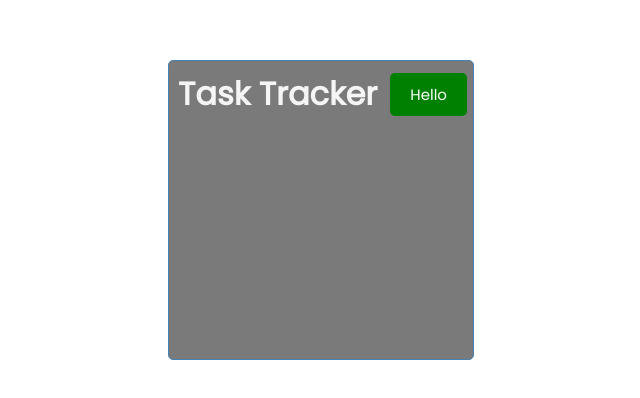
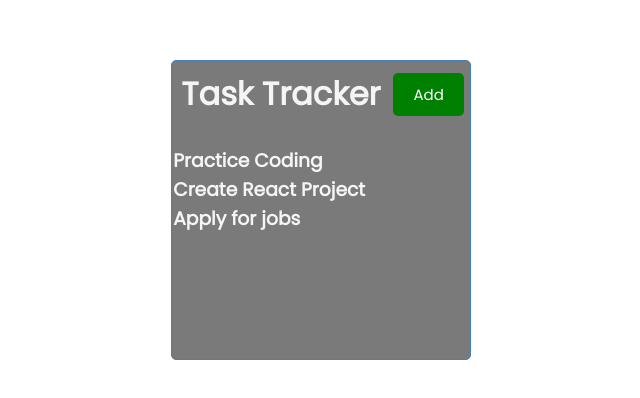
Before and after one commit to traviscult/task-tracker, a React (Create React App) app: page / in a window 1280 px wide. Shown: the part 190-588 px from the top of the page, without its empty margins (319-959 px from the left). Built offline with nearby package versions, Linux system fonts and the light colour scheme.

Commit message:
created tasks component

```diff
--- a/src/App.js
+++ b/src/App.js
@@ -1,10 +1,32 @@
-import React from "react";
+import React, { useState } from "react";
 import { Header } from "./components/Header";
+import { Tasks } from "./components/Tasks";
 
 function App() {
+  const [tasks, setTasks] = useState([
+    {
+      id: 1,
+      text: "Practice Coding",
+      day: "October 16th at 12:00PM",
+      reminder: true,
+    },
+    {
+      id: 2,
+      text: "Create React Project",
+      day: "October 17th at 7:00AM",
+      reminder: false,
+    },
+    {
+      id: 3,
+      text: "Apply for jobs",
+      day: "October 18th at 2:00PM",
+      reminder: true,
+    },
+  ]);
   return (
     <div className="container">
       <Header />
+      <Tasks tasks={tasks} />
     </div>
   );
 }
--- a/src/components/Button.js
+++ b/src/components/Button.js
@@ -1,9 +1,24 @@
 import React from "react";
+import PropTypes from "prop-types";
 
-export const Button = ({ color, text }) => {
+export const Button = ({ color, text, onClick }) => {
   return (
-    <button style={{ backgroundColor: color }} className="btn">
+    <button
+      style={{ backgroundColor: color }}
+      className="btn"
+      onClick={onClick}
+    >
       {text}
     </button>
   );
 };
+
+Button.defaultProps = {
+  color: "sttelblue",
+};
+
+Button.propTypes = {
+  text: PropTypes.string,
+  color: PropTypes.string,
+  onClick: PropTypes.func,
+};
--- a/src/components/Header.js
+++ b/src/components/Header.js
@@ -3,10 +3,14 @@ import PropTypes from "prop-types";
 import { Button } from "./Button";
 
 export const Header = ({ title }) => {
+  const onClick = () => {
+    console.log("click");
+  };
+
   return (
     <header className="header">
       <h1>{title}</h1>
-      <Button color="green" text="Hello" />
+      <Button color="green" text="Add" onClick={onClick} />
     </header>
   );
 };
--- /dev/null
+++ b/src/components/Tasks.js
@@ -0,0 +1,11 @@
+import React from "react";
+
+export const Tasks = ({ tasks }) => {
+  return (
+    <>
+      {tasks.map((task) => (
+        <h3 key={task.id}>{task.text}</h3>
+      ))}
+    </>
+  );
+};
```
